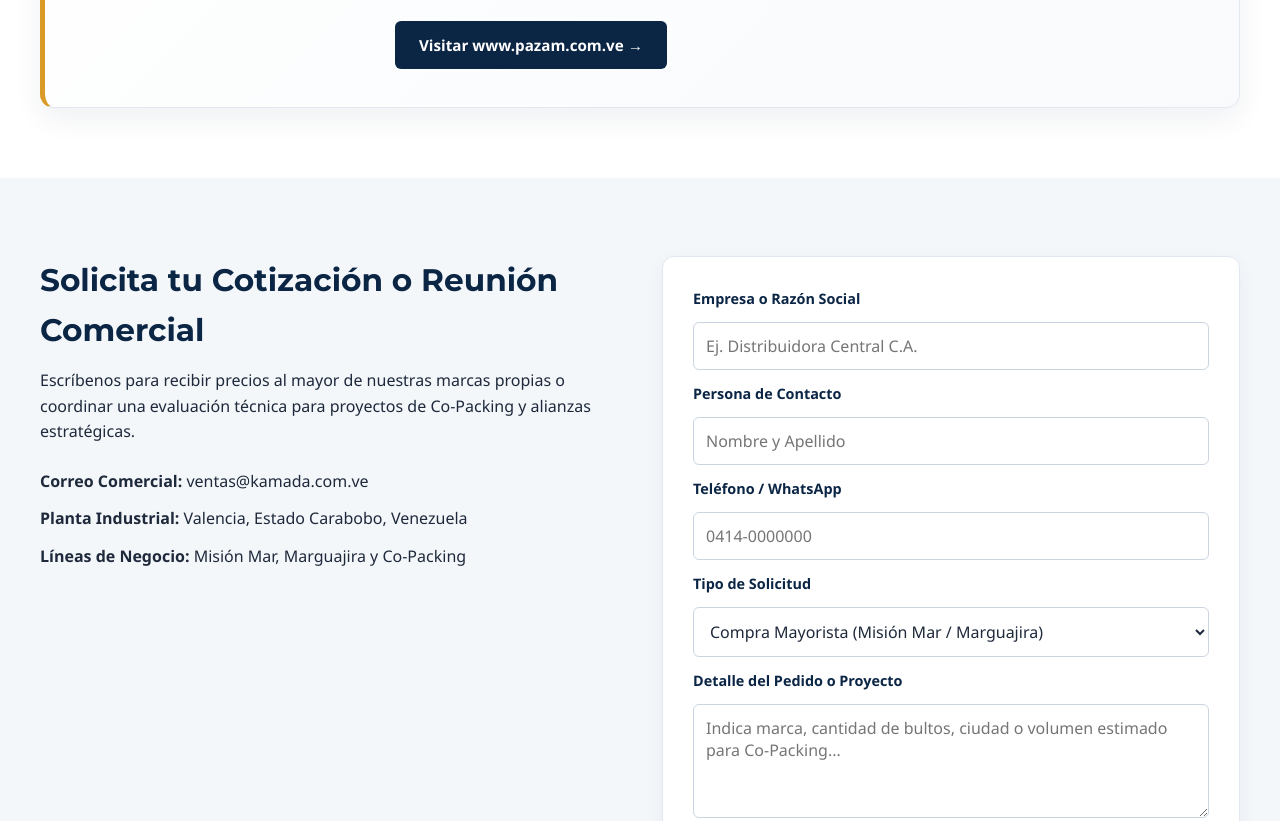
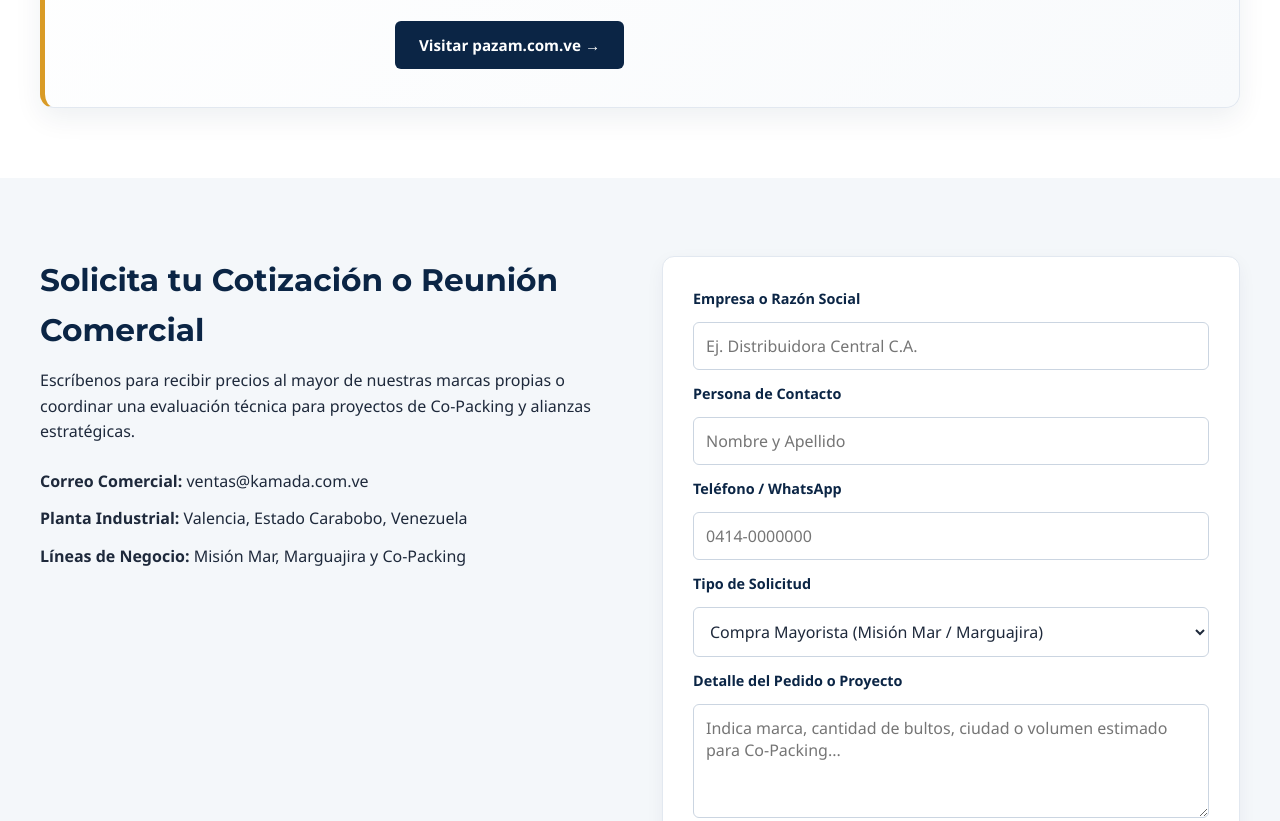
Before and after one commit to aristidespaez-stack/web-kamada, a plain HTML site: page index.html in a window 1280 px wide. Shown: the part 3358-4179 px from the top of the page. Drawn offline with Linux system fonts and the light colour scheme.

Commit message:
Agrega favicon en pestana y botones uniformes en portada Kamada

```diff
--- a/index.html
+++ b/index.html
@@ -188,7 +188,7 @@
           <span class="alliance-tag">Alianza Estratégica Industrial</span>
           <h2>¿Requieres salsas, mayonesa o vinagres? Conoce a Pazam Industria Alimenticia</h2>
           <p>En <strong>Representaciones Kamada, C.A.</strong> mantenemos una sólida relación comercial y alianza estratégica con <strong>Pazam Industria Alimenticia</strong>. Cuando tu empresa, distribuidora o cadena requiera abastecimiento mayorista o servicios de Co-Packing en <strong>mayonesa, salsa inglesa, soya, ajo, kétchup, mostaza y vinagres</strong>, puedes acceder directamente a su portafolio en <a href="https://www.pazam.com.ve" target="_blank" rel="noopener noreferrer" class="alliance-inline-link">www.pazam.com.ve</a>, con el mismo respaldo industrial y despacho a nivel nacional.</p>
-          <a href="https://pazam.com.ve" target="_blank" rel="noopener noreferrer" class="btn-alliance">Visitar www.pazam.com.ve &rarr;</a>
+          <a href="https://pazam.com.ve" target="_blank" rel="noopener noreferrer" class="btn-alliance">Visitar pazam.com.ve &rarr;</a>
         </div>
       </div>
     </div>
```
